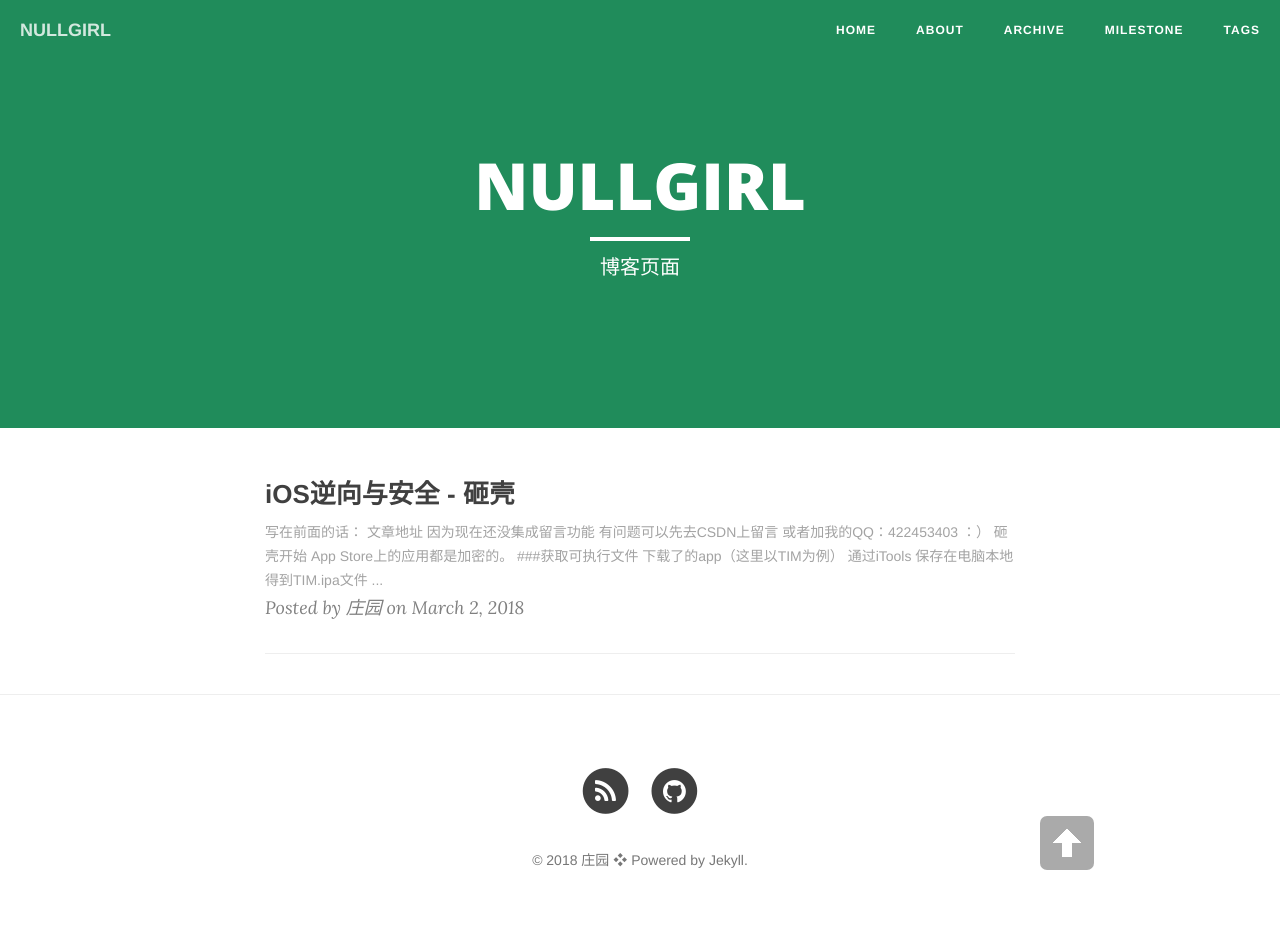
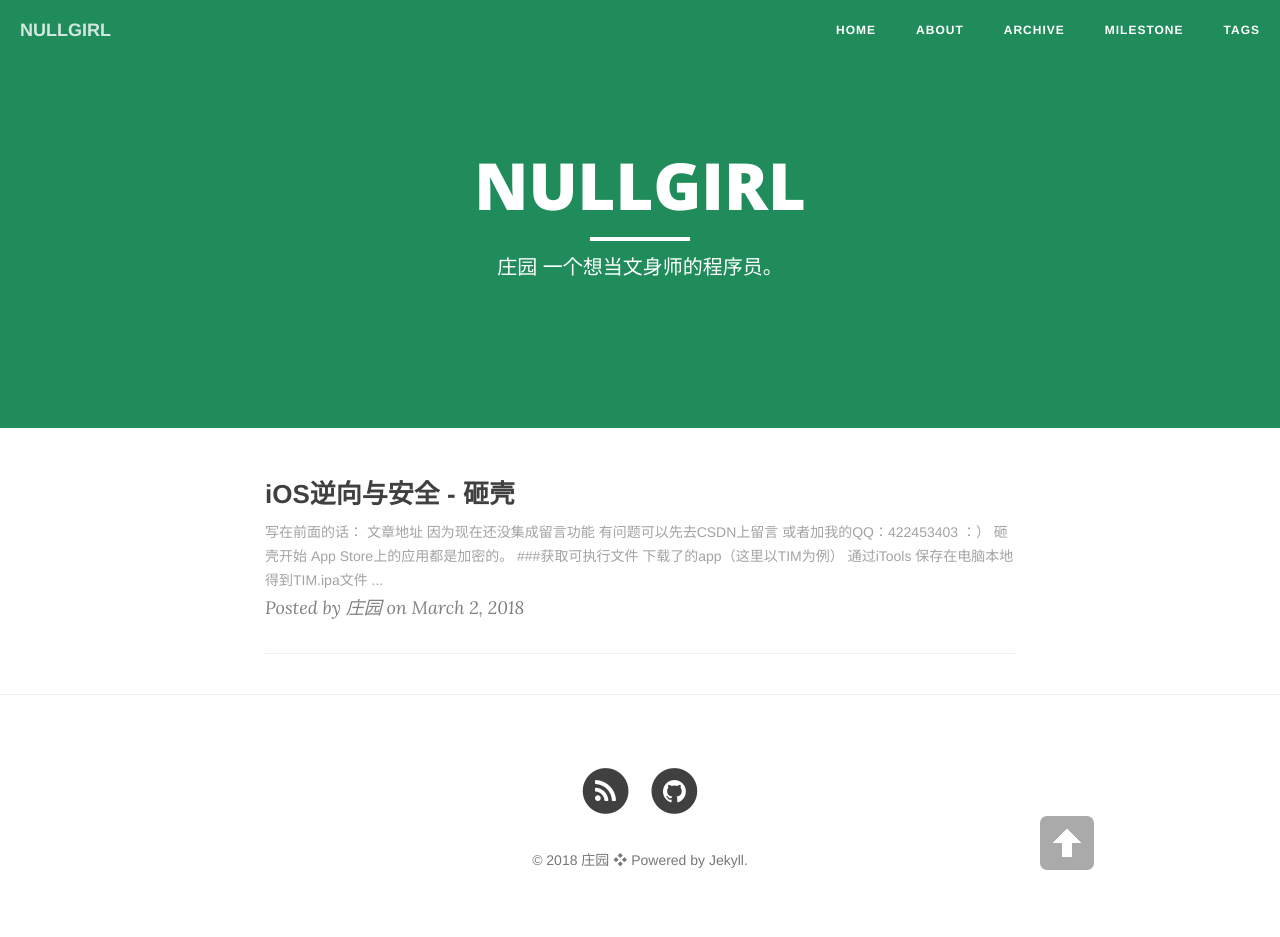
Before and after one commit to NULLGIRL/nullgirl.github.io, a Jekyll site: the page built from index.html, in a window 1280 px wide. Built offline with Jekyll 4.4.1, drawn with Linux system fonts in a browser that asks for light colours; nearby versions of some CDN libraries; the list of posts is cut into pages by our own code.

Commit message:
修改首页描述

```diff
--- a/index.html
+++ b/index.html
@@ -1,6 +1,6 @@
 ---
 layout: page
-description: "博客页面"
+description: "庄园 一个想当文身师的程序员。"
 ---
 
 {% for post in paginator.posts %}
```
